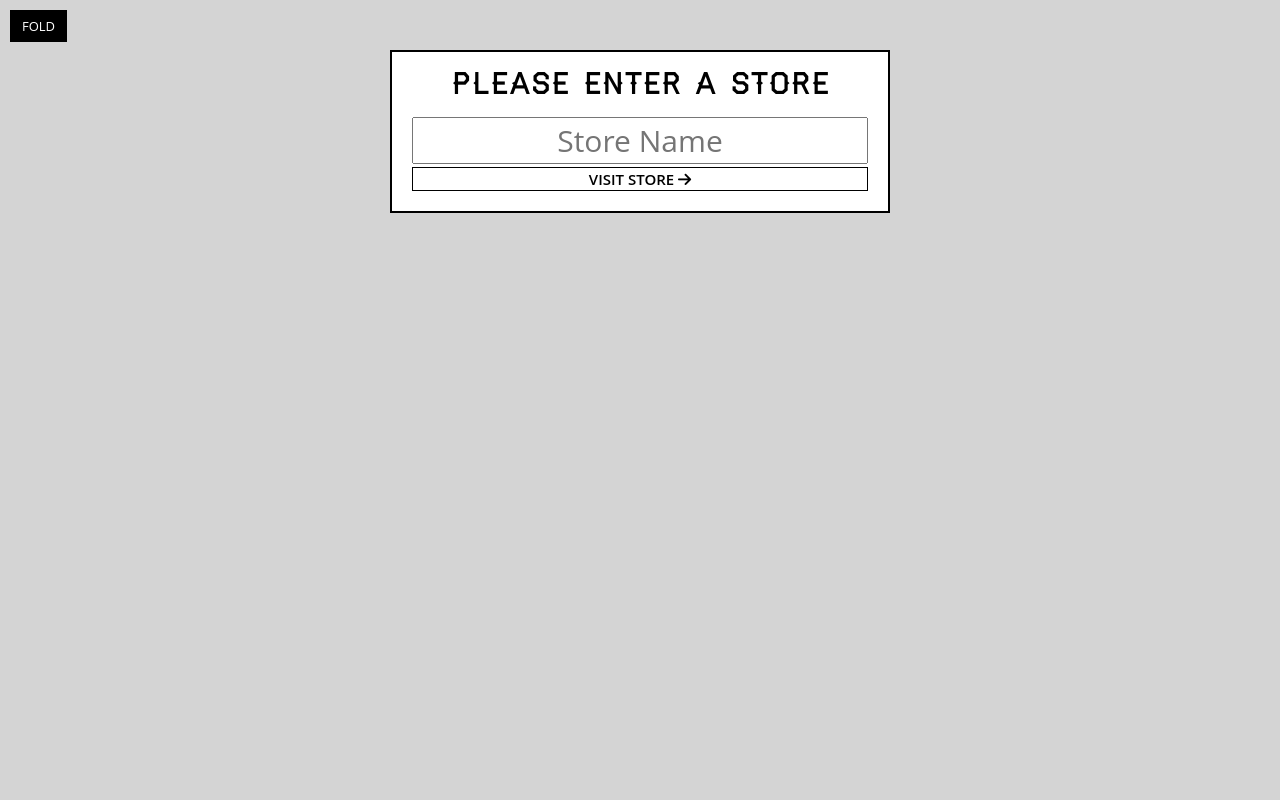
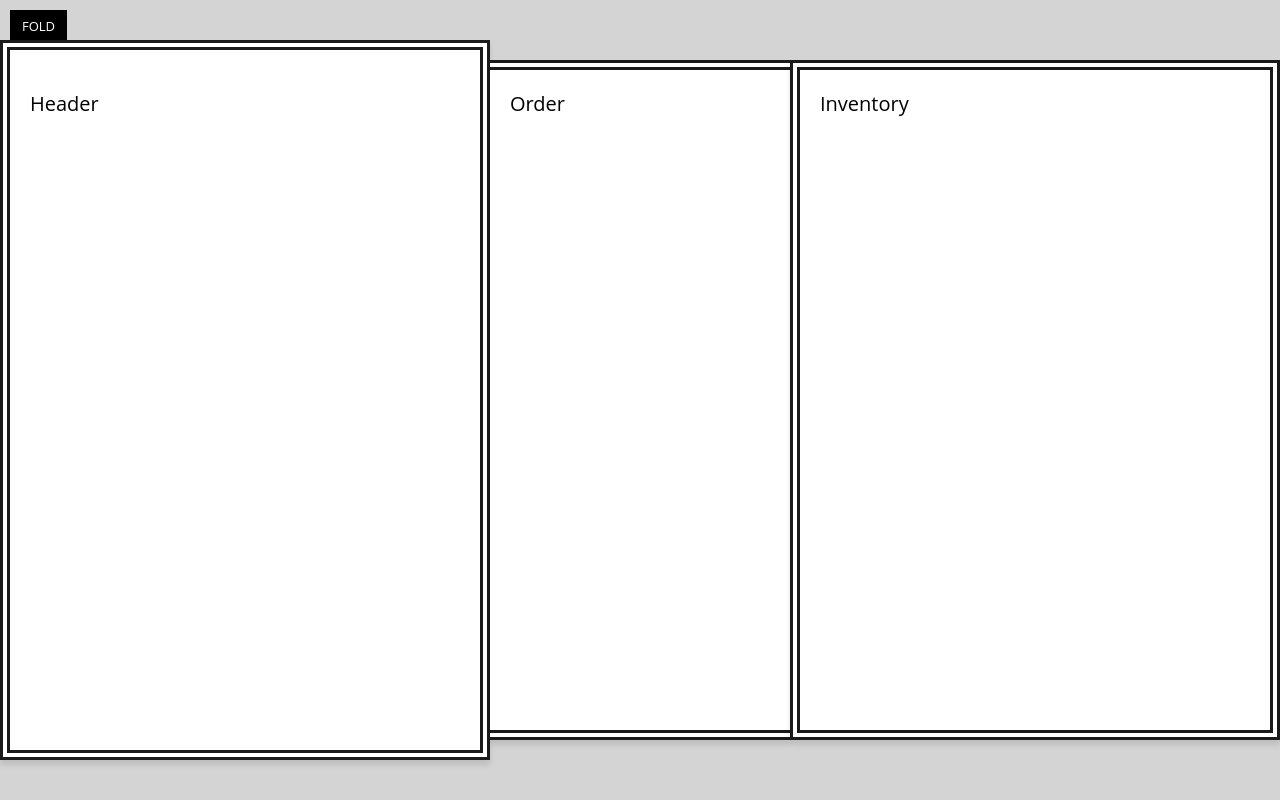
Before and after one commit to panagiotismi/react-dabble, a React (Create React App) app: page / in a window 1280 px wide. Built offline with nearby package versions, Linux system fonts and the light colour scheme.

Commit message:
added App, Header, Inventory and Order component prototypes

```diff
--- /dev/null
+++ b/src/components/App.js
@@ -0,0 +1,20 @@
+import React from 'react';
+import Header from './Header';
+import Order from './Order';
+import Inventory from './Inventory';
+
+class App extends React.Component {
+  render() {
+    return (
+      <div className="catch-of-the-day">
+        <div className="menu">
+          <Header />
+        </div>
+        <Order />
+        <Inventory />
+      </div>
+    );
+  }
+}
+
+export default App;
--- /dev/null
+++ b/src/components/Header.js
@@ -0,0 +1,11 @@
+import React from 'react';
+
+class Header extends React.Component {
+  render() {
+    return (
+      <p>Header</p>
+    );
+  }
+}
+
+export default Header;
--- /dev/null
+++ b/src/components/Inventory.js
@@ -0,0 +1,11 @@
+import React from 'react';
+
+class Inventory extends React.Component {
+  render() {
+    return (
+      <p>Inventory</p>
+    );
+  }
+}
+
+export default Inventory;
--- /dev/null
+++ b/src/components/Order.js
@@ -0,0 +1,11 @@
+import React from 'react';
+
+class Order extends React.Component {
+  render() {
+    return (
+      <p>Order</p>
+    );
+  }
+}
+
+export default Order;
--- a/src/index.js
+++ b/src/index.js
@@ -1,9 +1,9 @@
 import React from 'react';
 import { render } from 'react-dom';
-import StorePicker from './components/StorePicker';
+import App from './components/App';
 import './css/style.css';
 
 render(
-  <StorePicker />,
+  <App />,
   document.getElementById('main')
 );
```
